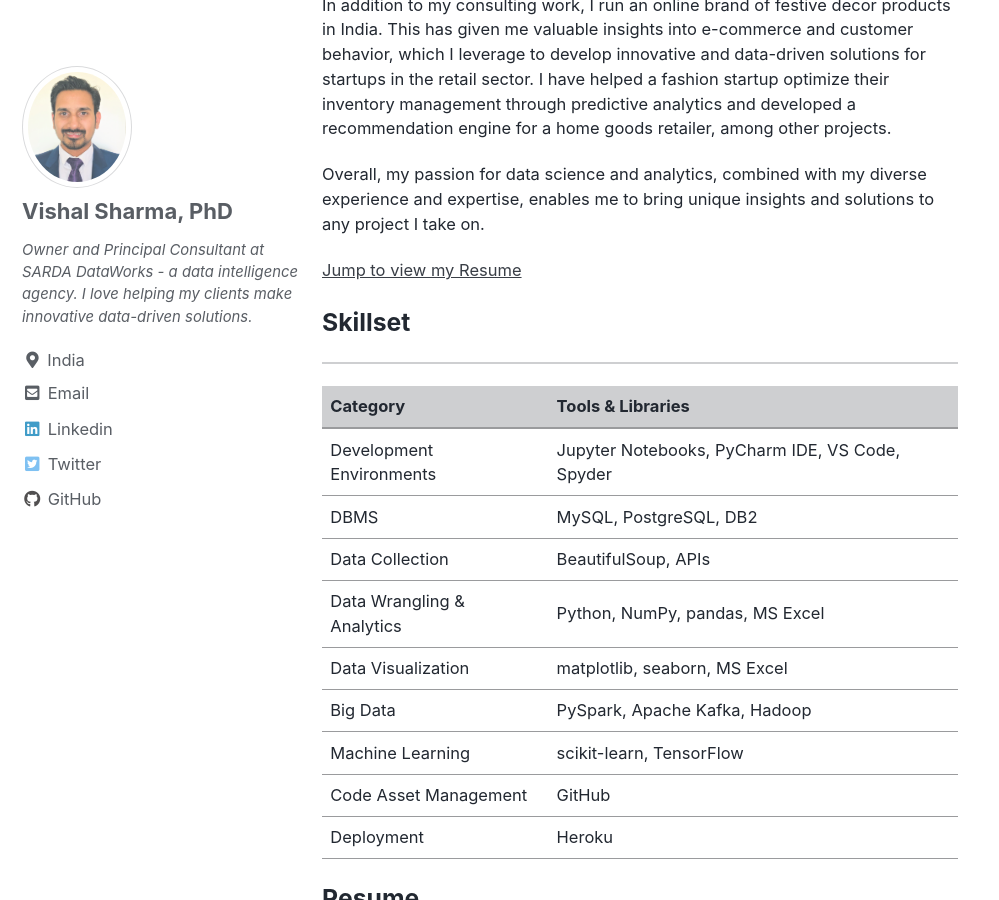
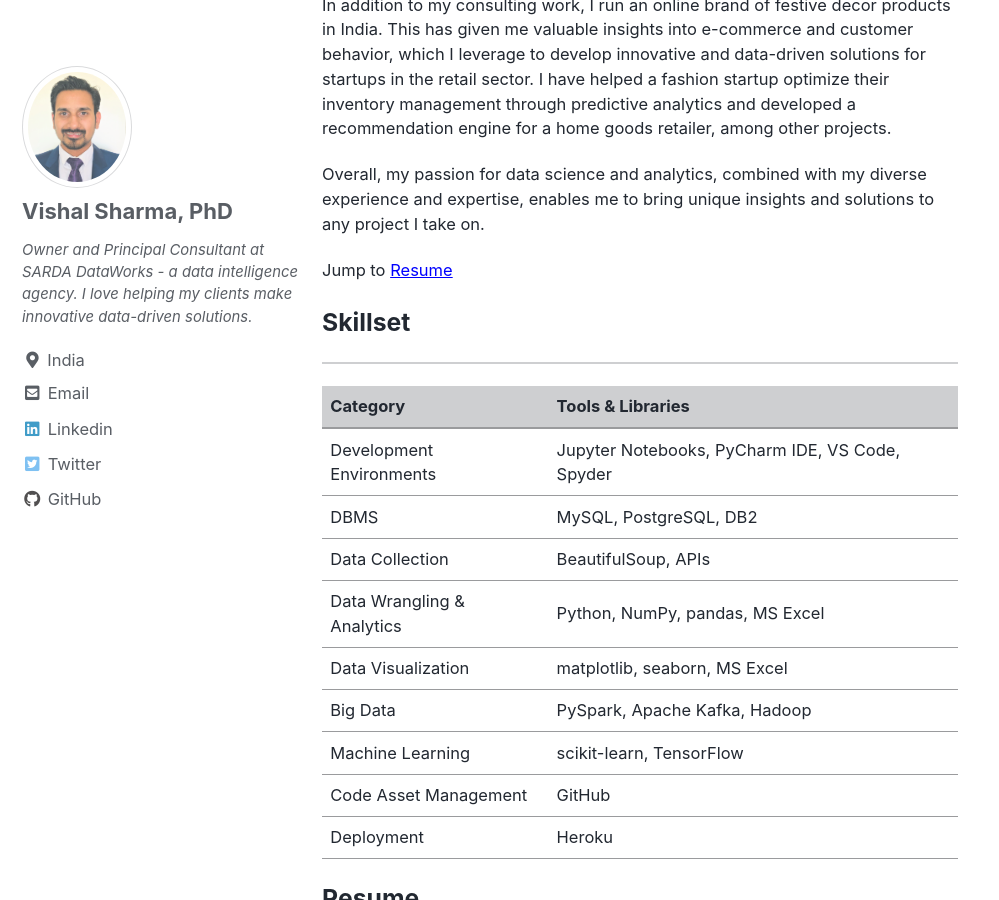
Before and after one commit to vxsharma-14/vxsharma-14.github.io, a Jekyll site: the page built from _pages/1_about.md, in a window 1280 px wide and 900 px high, scrolled down 723 px. Shown: the whole window, without its empty margins (0-999 px from the left). Built offline with Jekyll 4.4.1, drawn with Linux system fonts in a browser that asks for light colours; cached includes are drawn as plain includes.

Commit message:
Updated link colors in about.md

```diff
--- a/_pages/1_about.md
+++ b/_pages/1_about.md
@@ -8,7 +8,7 @@
 author_profile: true
 ---
 
-I am an inquisitive individual with over nine years of diverse experience in research, analytics, and management. As the Principal Consultant and Owner of [SARDA DataWorks](/sarda-dataworks), which is a data intelligence agency, I specialize in providing consulting and tailored solutions in big data, analytics, and machine learning to startups in the retail sector. I use strategic research and analytics to help my clients leverage the power of data and find creative solutions to extract valuable insights from large datasets.
+I am an inquisitive individual with over nine years of diverse experience in research, analytics, and management. As the Principal Consultant and Owner of [SARDA DataWorks](/sarda-dataworks){: .blue}, which is a data intelligence agency, I specialize in providing consulting and tailored solutions in big data, analytics, and machine learning to startups in the retail sector. I use strategic research and analytics to help my clients leverage the power of data and find creative solutions to extract valuable insights from large datasets.
 
 My expertise comes from my PhD degree from Wichita State University, Wichita, KS, USA, where I developed a range of transferable skills that I now apply to my consulting work. I have also worked across various industries, including banking, education, and aerospace research, which has equipped me with a wide range of skills to provide value to my clients.
 
@@ -16,7 +16,7 @@
 
 Overall, my passion for data science and analytics, combined with my diverse experience and expertise, enables me to bring unique insights and solutions to any project I take on.
 
-[Jump to view my Resume](#resume)
+Jump to [Resume](#resume){: .blue}
 
 ### Skillset
 ---
```
